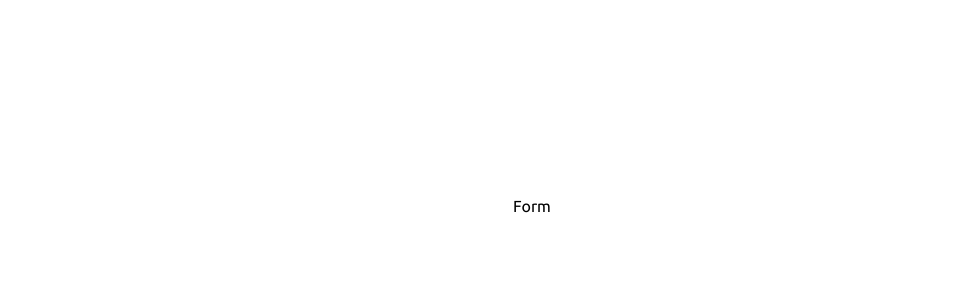
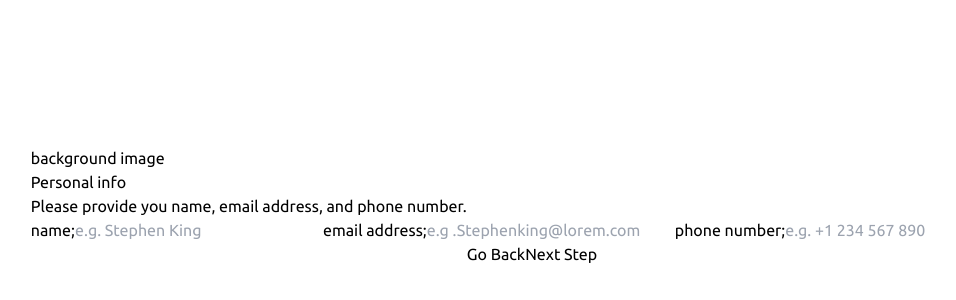
Before and after one commit to khaya05/multi-step-form, a Next.js app: page / in a window 1280 px wide. Shown: the part 194-494 px from the top of the page, without its empty margins (108-1064 px from the left). Built offline with nearby package versions, Linux system fonts and the light colour scheme.

Commit message:
added custom hook

```diff
--- a/app/components/Button.tsx
+++ b/app/components/Button.tsx
@@ -1,10 +1,14 @@
 'use client';
 
+import useCustomHook from "@/hooks/useCustomHook";
+
 const Button = () => {
+  const { next, back} = useCustomHook()
+
   return (
     <div className="flex justify-center items-center">
-      <button>Go Back</button>
-      <button>Next Step</button>
+      <button onClick={back}>Go Back</button>
+      <button onClick={next}>Next Step</button>
     </div>
   );
 };
--- a/app/components/Form.tsx
+++ b/app/components/Form.tsx
@@ -1,8 +1,10 @@
 'use client'
+
+import FormSteps from "./form-steps/FormSteps"
 
 function Form() {
   return (
-    <div>Form</div>
+    <FormSteps />
   )
 }
 
--- /dev/null
+++ b/app/components/form-steps/AddOns.tsx
@@ -0,0 +1,9 @@
+'use client'
+
+const AddOns = () => {
+  return (
+    <div>AddOns</div>
+  )
+}
+
+export default AddOns
--- /dev/null
+++ b/app/components/form-steps/FinishingUp.tsx
@@ -0,0 +1,7 @@
+'use client';
+
+const FinishingUp = () => {
+  return <div>FinishingUp</div>;
+};
+
+export default FinishingUp;
--- /dev/null
+++ b/app/components/form-steps/FormSteps.tsx
@@ -0,0 +1,14 @@
+import useCustomHook from '@/hooks/useCustomHook';
+import Button from '../Button';
+
+export default function FormSteps() {
+  const { steps, currentIndex, step } = useCustomHook();
+
+  return (
+    <div>
+      <div>background image</div>
+      <div>{step}</div>
+      <Button />
+    </div>
+  );
+}
--- a/app/components/form-steps/PersonalInfo.tsx
+++ b/app/components/form-steps/PersonalInfo.tsx
@@ -18,7 +18,7 @@ const PersonalInfo = () => {
   ];
 
   return (
-    <>
+    <div>
       <h2>Personal info</h2>
       <p>Please provide you name, email address, and phone number.</p>
 
@@ -32,7 +32,7 @@ const PersonalInfo = () => {
           );
         })}
       </form>
-    </>
+    </div>
   );
 };
 
--- /dev/null
+++ b/app/components/form-steps/ThankYou.tsx
@@ -0,0 +1,7 @@
+'use client';
+
+const ThankYou = () => {
+  return <div>ThankYou</div>;
+};
+
+export default ThankYou;
--- a/app/components/form-steps/layout.tsx
+++ /dev/null
@@ -1,5 +0,0 @@
-import React from 'react';
-
-export default function FormSteps({ children }: { children: React.ReactNode }) {
-  return <div>{children}</div>;
-}
--- /dev/null
+++ b/hooks/useCustomHook.tsx
@@ -0,0 +1,18 @@
+import PersonalInfo from '@/app/components/form-steps/PersonalInfo';
+import { useMultiStepForm } from './useMultiStepForm';
+import Plan from '@/app/components/form-steps/Plan';
+import AddOns from '@/app/components/form-steps/AddOns';
+import FinishingUp from '@/app/components/form-steps/FinishingUp';
+import ThankYou from '@/app/components/form-steps/ThankYou';
+
+const useCustomHook = () => {
+  return useMultiStepForm([
+    <PersonalInfo key={0} />,
+    <Plan key={1} />,
+    <AddOns key={2} />,
+    <FinishingUp key={3} />,
+    <ThankYou key={4} />,
+  ]);
+};
+
+export default useCustomHook;
--- a/hooks/useMultiStepForm.ts
+++ b/hooks/useMultiStepForm.ts
@@ -20,6 +20,7 @@ export function useMultiStepForm(steps: ReactElement[]) {
   return {
     currentIndex,
     step: steps[currentIndex],
+    steps,
     next,
     back,
   };
```
